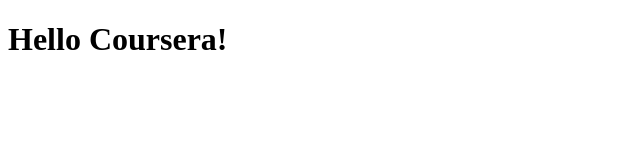
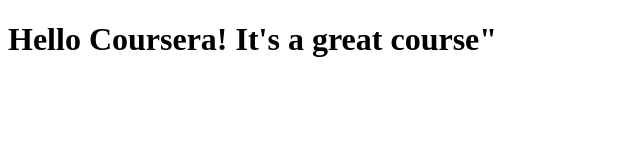
Before and after one commit to pharis6/learning-one, a plain HTML site: page site/index.html in a window 1280 px wide. Shown: the whole page, without its empty margins (0-640 px from the left). Drawn offline with Linux system fonts and the light colour scheme.

Commit message:
Small addition to our page content

```diff
--- a/site/index.html
+++ b/site/index.html
@@ -4,6 +4,6 @@
 	<title>Hello Coursera</title>
 </head>
 <body>
-<h1>Hello Coursera!</h1>
+<h1>Hello Coursera! It's a great course"</h1>
 </body>
 </html>
```
